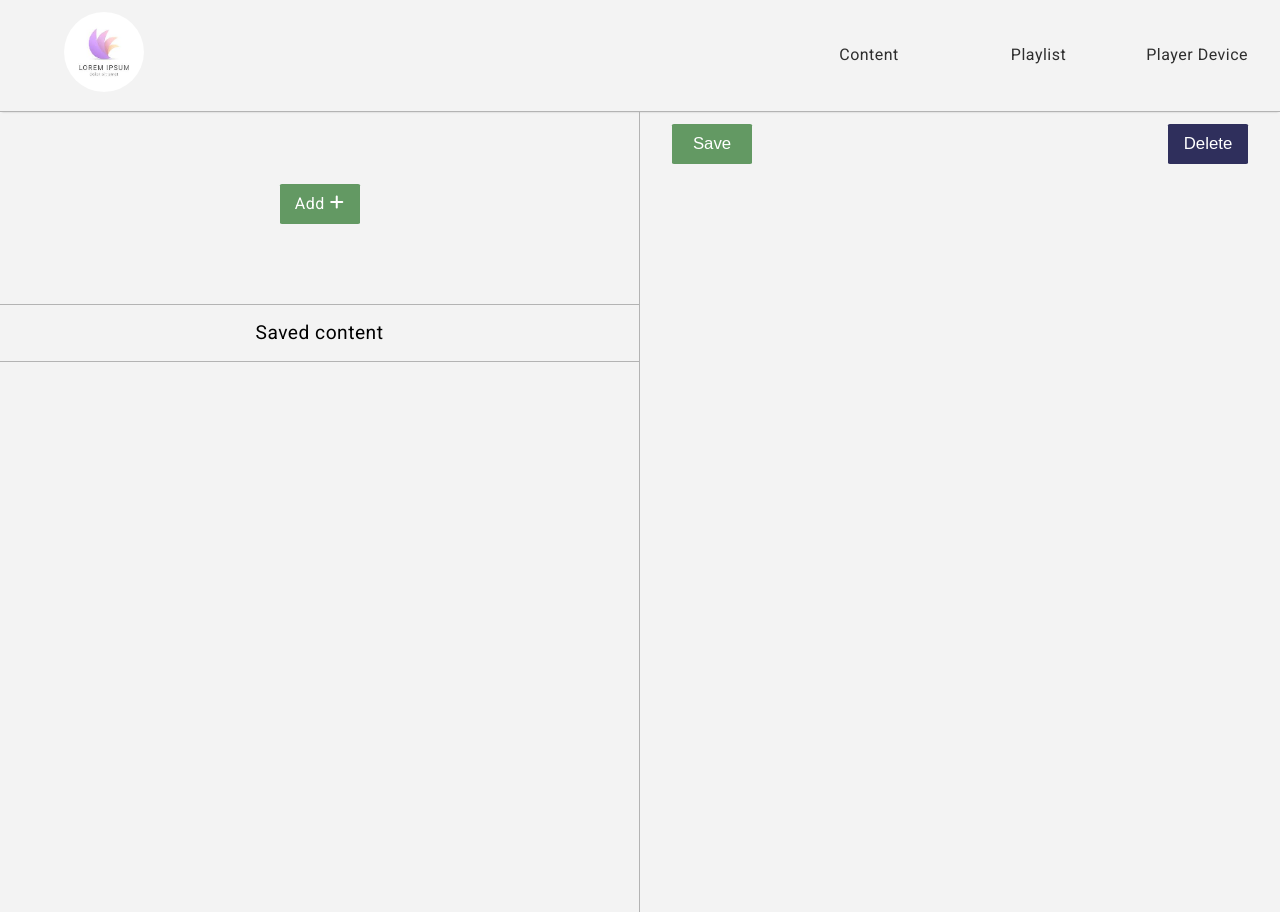
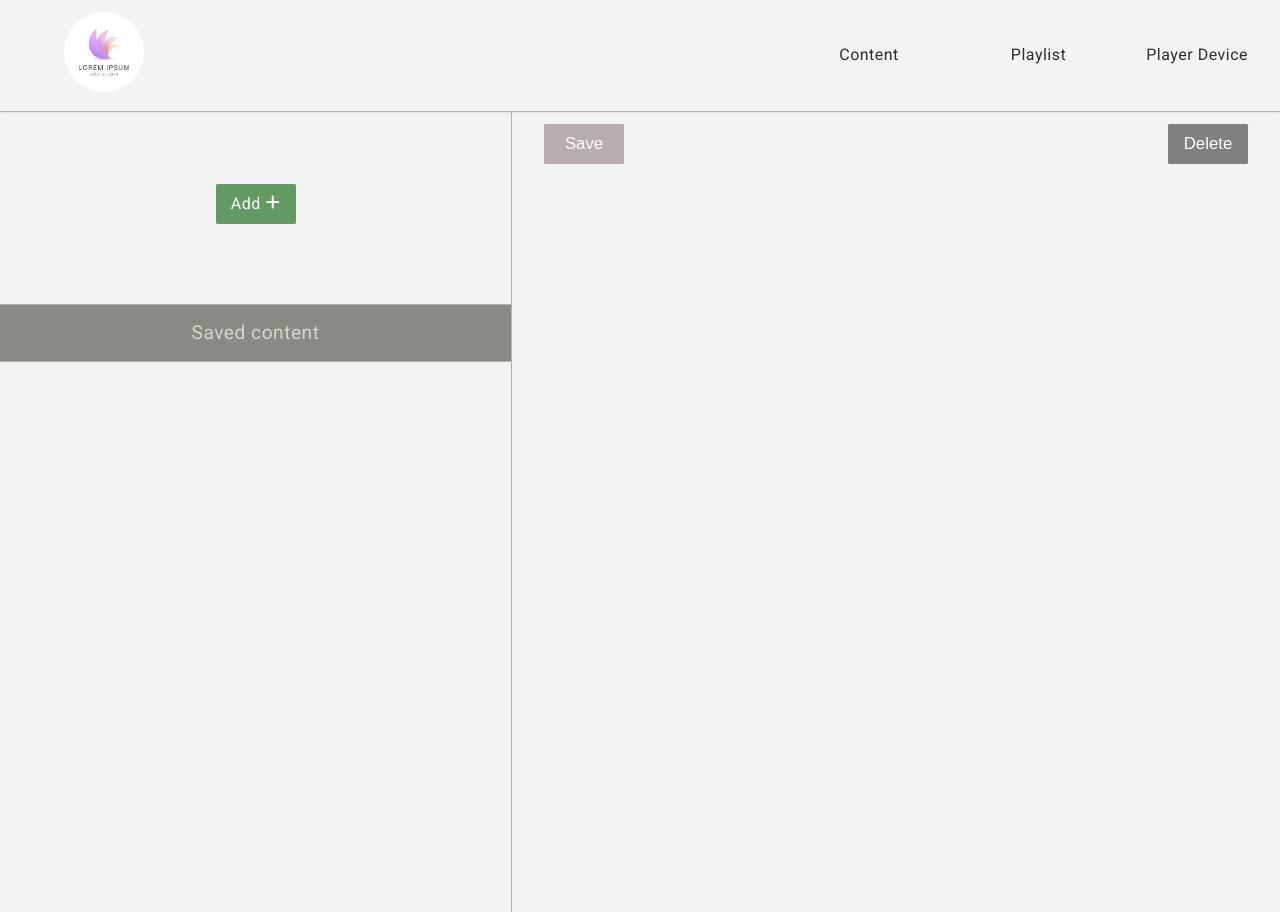
Before and after one commit to Ceeessan/ngProject, an Angular app: page /content in a window 1280 px wide. Built offline with nearby package versions, Linux system fonts and the light colour scheme.

Commit message:
wip(content.component): add more functionality of enabling buttons and edit content from list

```diff
--- a/src/app/content/content.component.html
+++ b/src/app/content/content.component.html
@@ -1,7 +1,7 @@
 <section class="content-whole-page">
     <section class="get-content-container">
             <div class="btn-container">
-                <a id="addContentBtn" (click)="addFileHandler()">
+                <a title="Add content" id="addContentBtn" (click)="addFileHandler()">
                     Add
                     <i id="plusIcon" class="fas fa-plus"></i>
                 </a>
@@ -13,21 +13,26 @@
                     <li id="contentListLI" *ngFor="let content of savedContent" (click)="showContentFile()">
                         <i id="folderIcon" class="fas fa-folder"></i>
                         <div class="list-image-name" [ngSwitch]="contentType">
+                          <div *ngSwitchCase = "'image'" >
                             <img
                             id="urlImg"
                             [src]="content.url"
-                          *ngSwitchCase = "'image'"
                             title="{{content.url}}"/>
-                          {{ content.type }}
+                          </div>
+                          <div *ngSwitchCase = "'video'" >
                             <video
                             id="urlVideo"
                             [src]="content.url"
-                          *ngSwitchCase = "'video'"
                             title="{{content.url}}">
                         </video>
                           </div>
-                        <span id="nameContent" title="{{content.listContentName}}"> {{ 'Folder Name: ' + content.listContentName}} </span>
-                        <a id="trashIcon" (click)="deleteContentFile(content)"><i class="fa fa-trash"></i></a>
+                          <p id="contentTypeName">
+                            {{ content.type.toUpperCase() }}
+                          </p>
+                        </div>
+                        <span id="nameContent" title="{{content.listContentName}}"> {{ 'Name: ' + content.listContentName}} </span>
+                        <a title="Edit content" id=" editIcon" (click)="editContentFromList(content)" ><i class="fas fa-edit"></i></a>
+                        <a title="Delete" id="trashIcon" (click)="deleteContentFile(content)"><i class="fa fa-trash"></i></a>
                     </li>
                 </ul>
             </div>
@@ -35,12 +40,12 @@
 
     <section class="show-content-container">
             <div class="handle-content-panel">
-                <button (click)="handleSaveContent()" id="saveContent">Save</button>
+                <button title="Save content" [disabled]="!selectedContent" (click)="handleSaveContent()" id="saveContent">Save</button>
                 <div class="input-validator" *ngIf="showListContentName">
                   <input id="nameContentInput" type="text" [formControl]="listContentName" placeHolder="Name your content" required valid/>
                   <em id="errorMessage" *ngIf="listContentName.invalid && (listContentName.touched || saveAttempt)">Name on your content is required</em>
                 </div>
-                <button (click)="handleDeleteContent()" id="deleteContent">Delete</button>
+                <button title="Delete content" [disabled]="!selectedContent" (click)="handleDeleteContent()" id="deleteContent">Delete</button>
             </div>
 
             <div [ngSwitch]="contentType" id="content">
--- a/src/app/content/content.component.scss
+++ b/src/app/content/content.component.scss
@@ -5,7 +5,7 @@
     height: 100vh;
 
     .get-content-container{
-        width: 50%;
+        width: 40%;
         border-right: 1px solid rgb(179, 179, 179);
 
         .btn-container{
@@ -47,6 +47,8 @@
                     padding-top: 1rem;
                     padding-bottom: 1rem;
                     font-size: 1.2rem;
+                    color: rgb(214, 214, 203);
+                    background-color: rgb(139, 137, 132);
                 }
 
                 #contentListUL{
@@ -54,7 +56,6 @@
                     display:flex;
                     flex-direction: column;
                     text-align: left;
-                    padding:1rem;
 
                     #contentListLI{
                         display:flex;
@@ -62,7 +63,7 @@
                         justify-content: space-around;
                         align-items:center;
                         text-align:center;
-                        padding:1rem;
+                        padding:0.5rem;
                         border-bottom: 1px solid rgb(179, 179, 179);
                         cursor:pointer;
 
@@ -71,7 +72,7 @@
                         }
 
                         .fa-folder:before {
-                            font-size: 2.5rem;
+                            font-size: 1.8rem;
                         }
 
                         .list-image-name{
@@ -81,31 +82,39 @@
                             justify-content: space-between;
                             width: 8rem;
 
-
                             #urlVideo,
                             #urlImg{
-                                width: 4rem;
-                                height: 4rem;
+                                width: 5rem;
+                                height: 5rem;
+                                padding:0.2rem;
                                 object-fit: contain;
                                 object-position: center;
-                                border: 2px solid rgb(83, 83, 83);
+                                border: 1px solid rgb(83, 83, 83);
+                            }
+
+                            #contentTypeName{
+                                padding-left:1rem;
+                                padding-top:0.6rem
                             }
                         }
-
-
 
                         #nameContent{
                             width: 20rem;
                             overflow: hidden;
                             white-space: nowrap;
                             text-overflow: ellipsis;
-
                         }
 
-                        #trashIcon{
+                        .fa-edit:before{
+                            color:  rgb(99, 153, 99);
+                            font-size:1.2rem;
+                            cursor:pointer;
+                        }
+
+                        .fa-trash:before {
                             color: rgb(47, 47, 92);
+                            font-size:1.2rem;
                             cursor: pointer;
-
                         }
                     }
                 }
@@ -116,7 +125,7 @@
     .show-content-container{
         display:flex;
         flex-direction: column;
-        width:50%;
+        width:60%;
 
         .handle-content-panel{
             display:flex;
@@ -139,6 +148,10 @@
                 font-size:1.05rem;
             }
 
+            #saveContent[disabled]{
+                background-color: rgb(182, 174, 174);
+            }
+
             .input-validator{
                 display:flex;
                 flex-direction:column;
@@ -155,8 +168,6 @@
                 }
             }
 
-
-
             #deleteContent{
                 width: 5rem;
                 height:2.5rem;
@@ -167,6 +178,10 @@
                 color: white;
                 cursor:pointer;
                 font-size:1.05rem;
+            }
+
+            #deleteContent[disabled]{
+                background-color: grey;
             }
         }
 
--- a/src/app/content/content.component.ts
+++ b/src/app/content/content.component.ts
@@ -23,14 +23,11 @@ export class ContentComponent {
 
   savedContent : SavedContent[] = [];
   selectedContent?:SavedContent;
-
   contentType: 'image' | 'video' | 'invalid' | 'noContent' = 'noContent';
-
   showContent: boolean = false;
   showModal: boolean = false;
   showListContentName: boolean = false;
   saveAttempt:boolean = false;
-
   listContentName = new FormControl('', [Validators.required]);
 
   constructor( private dialog: MatDialog ) {}
@@ -47,7 +44,6 @@ export class ContentComponent {
       const fileType = file.type;
       const uniqueId = `file-${Date.now()}-${Math.random()}`;
       const fileUrl = URL.createObjectURL(file);
-
 
       switch(true) {
         case fileType.startsWith('image/'):
@@ -80,7 +76,6 @@ export class ContentComponent {
   }
 
   handleSaveContent (): void {
-    console.log(this.selectedContent);
     if(this.listContentName.valid){
       this.updateListContentName();
       if(this.selectedContent){
@@ -92,10 +87,17 @@ export class ContentComponent {
         this.listContentName.reset();
         this.saveAttempt = false;
       }
-    } else if (this.listContentName.invalid) {
+    }  else if (this.listContentName.invalid) {
       this.saveAttempt = true;
       this.listContentName.reset();
     }
+  }
+
+  updateSavedContent() {
+
+  }
+
+  deleteSavedContent() {
 
   }
 
@@ -107,6 +109,9 @@ export class ContentComponent {
         if ( result === true){
           this.showContent = false;
           this.selectedContent = undefined;
+          this.showListContentName = false;
+          this.fileInput.nativeElement.value = '';
+          this.saveAttempt = false;
         } else {
           console.log('Deletion canceled');
         }
@@ -116,10 +121,17 @@ export class ContentComponent {
     }
   }
 
-  showContentFile() {
+  showContentFile(): void {
     if (this.selectedContent){
       this.showContent = true;
     }
+  }
+
+  editContentFromList(content : SavedContent): void {
+    this.selectedContent = content;
+    this.showContent = true;
+    this.showListContentName = true;
+    this.listContentName.setValue(content.listContentName);
   }
 
   deleteContentFile(content : SavedContent): void{
```
Lines whose indentation alone changed are shown as unchanged.
